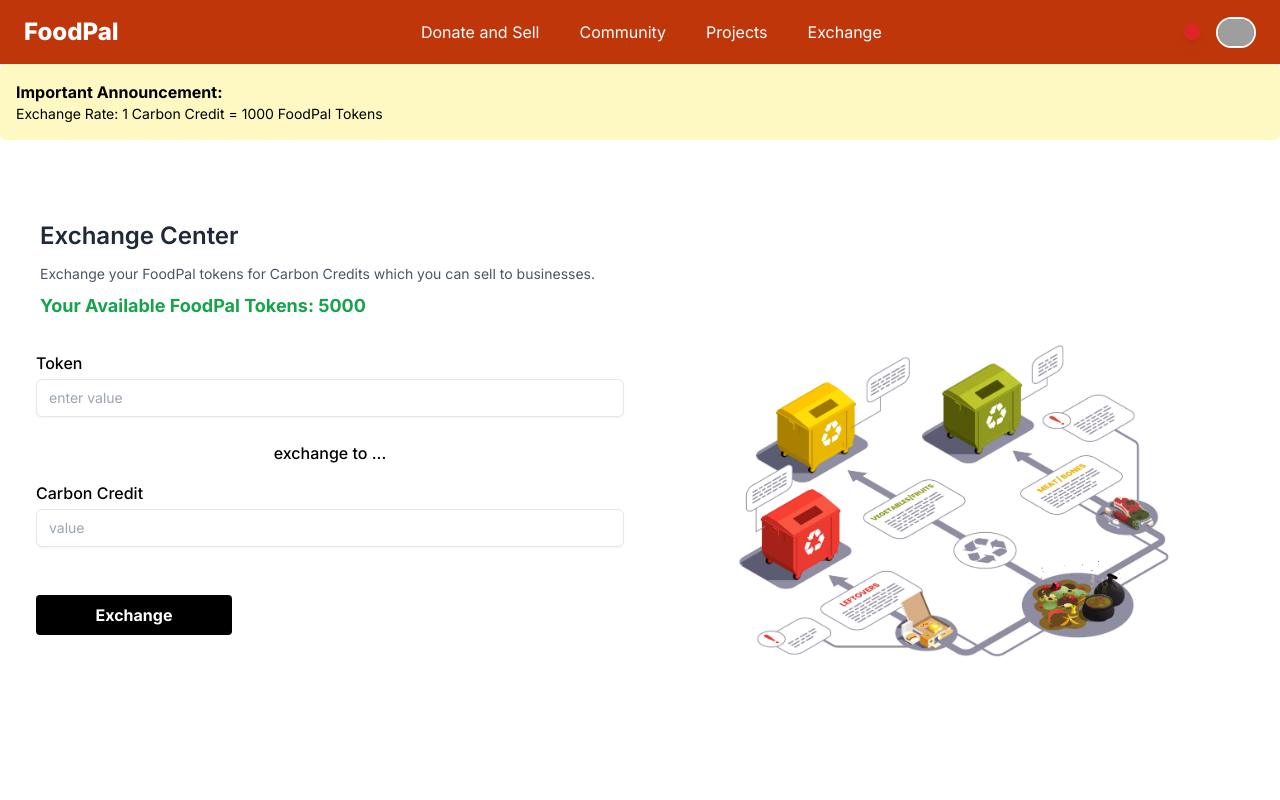
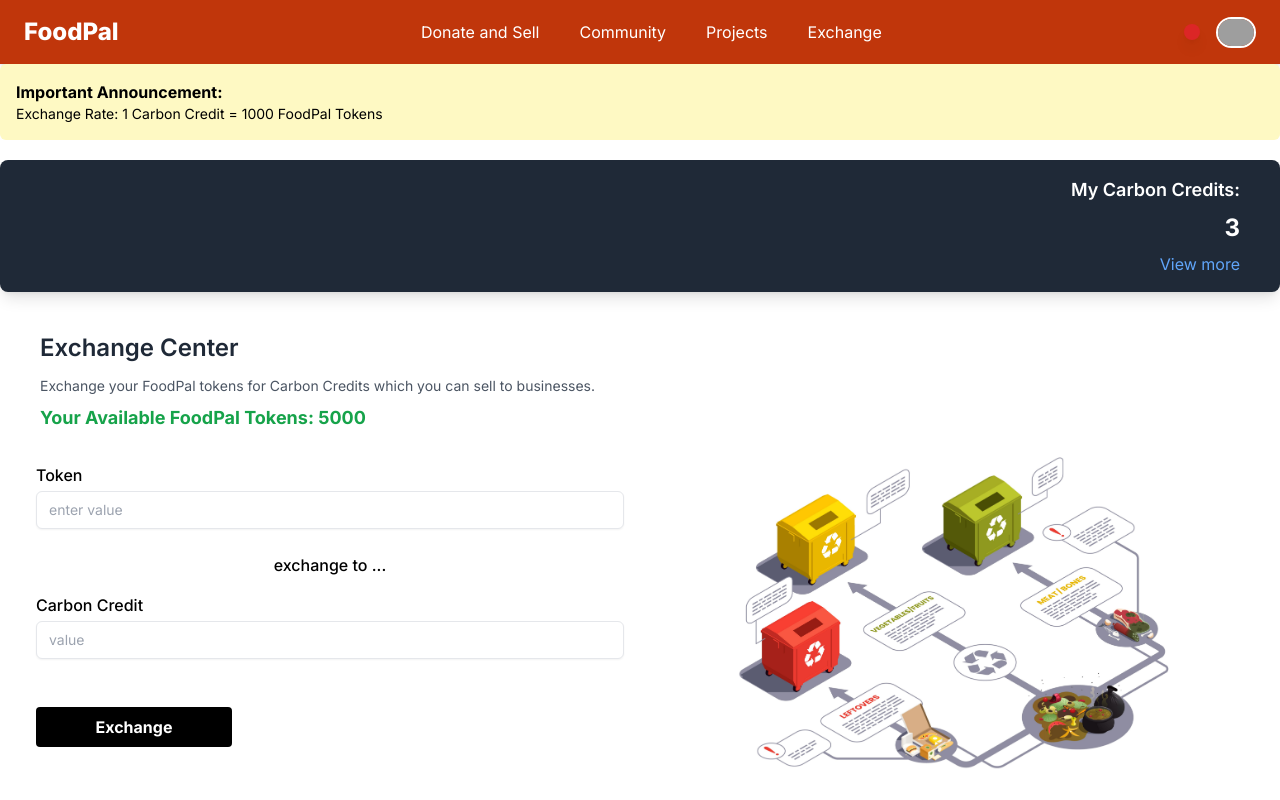
Before and after one commit to KwanJunEr/foodpal_github, a Next.js app: page /exchange in a window 1280 px wide. Built offline with nearby package versions, Linux system fonts and the light colour scheme; grey boxes are pictures that could not be loaded.

Commit message:
Final Commit

```diff
--- a/app/donate_and_sell/layout.tsx
+++ b/app/donate_and_sell/layout.tsx
@@ -18,7 +18,7 @@ export default function RootLayout({
   return (
     <html lang="en">
       <body className={inter.className}>
-        <LoggedInPageHeader/>
+        <LoggedInPageHeader walletAddress={undefined} handleLogout={undefined}/>
         {children}
         </body>
     </html>
--- a/app/exchange/page.jsx
+++ b/app/exchange/page.jsx
@@ -6,6 +6,7 @@ import { Modal, Button } from 'antd';
 const Exchange = () => {
   const [isModalOpen, setIsModalOpen] = useState(false);
   const [tokennumber, setTokenNumber] = useState('5000');
+  const [carbonCredit,setcarbonCredit] = useState('3')
 
   // Create refs for the input fields
   const tokenInputRef = useRef(null);
@@ -20,6 +21,7 @@ const Exchange = () => {
     if (tokenInputRef.current) tokenInputRef.current.value = '';
     if (carbonCreditInputRef.current) carbonCreditInputRef.current.value = '';
     setTokenNumber('4000');
+    setcarbonCredit('4');
 
 
     // Close the modal
@@ -35,8 +37,16 @@ const Exchange = () => {
         </p>
       </div>
 
+      <div className="flex flex-col justify-end  items-end p-4 bg-gray-800 text-white rounded-lg shadow-lg space-y-2 px-10">
+  <p className="text-lg font-semibold">My Carbon Credits:</p>
+  <p className="text-2xl font-bold">{carbonCredit}</p>
+  <a href="/more-info" className="text-blue-400 hover:underline">
+    View more
+  </a>
+</div>
+
       {/* Exchange Center */}
-      <div className='mt-20 mx-10'>
+      <div className='mt-10 mx-10'>
         <h1 className='text-2xl font-semibold text-gray-800 mb-3'>Exchange Center</h1>
         <p className='text-sm text-gray-600 mb-2'>
           Exchange your FoodPal tokens for Carbon Credits which you can sell to businesses.
--- a/app/globals.css
+++ b/app/globals.css
@@ -9,6 +9,17 @@
 
 }
 
+/* Hide scrollbar for all elements */
+* {
+  scrollbar-width: none; /* For Firefox */
+  -ms-overflow-style: none; /* For Internet Explorer and Edge */
+}
+
+/* Hide scrollbar for Webkit browsers (Chrome, Safari) */
+*::-webkit-scrollbar {
+  display: none;
+}
+
 
 
 
```
